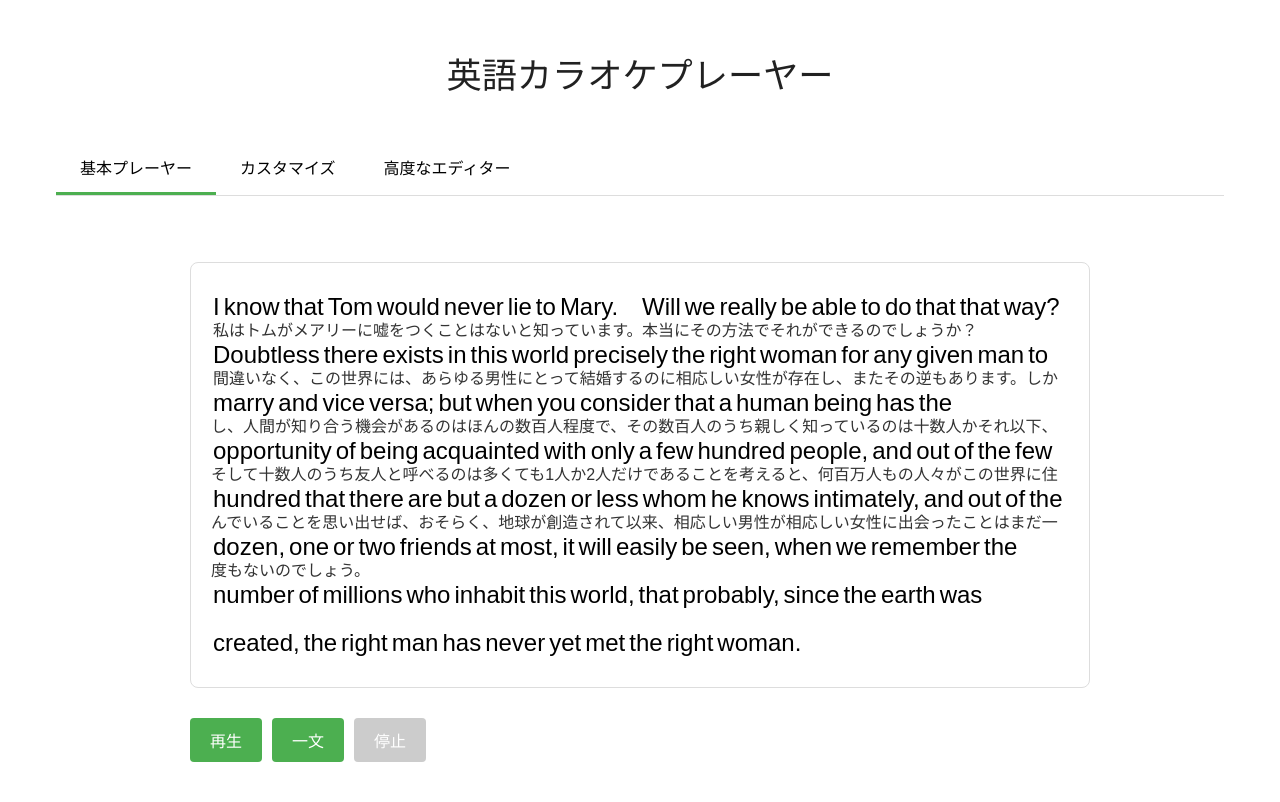
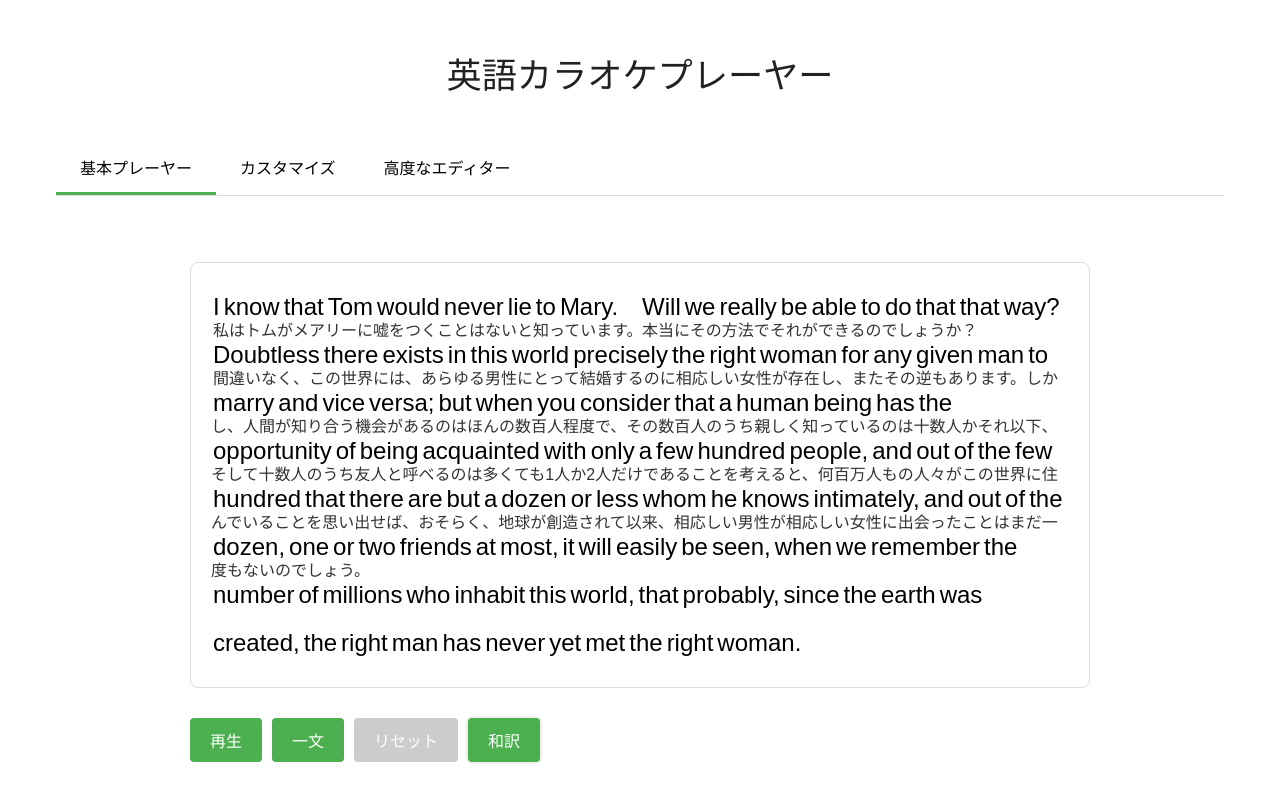
Before and after one commit to erutobusiness/english-karaoke-player, a React (Vite) app: page / in a window 1280 px wide. Shown: the top 802 px of the page. Built offline with nearby package versions, Linux system fonts and the light colour scheme.

Commit message:
EnglishKaraokePlayerコンポーネントに和訳表示のトグル機能を追加し、ボタンのスタイルを改善。CSSでボタンのアクティブおよび非アクティブ状態を定義。

```diff
--- a/src/components/EnglishKaraokePlayer/EnglishKaraokePlayer.tsx
+++ b/src/components/EnglishKaraokePlayer/EnglishKaraokePlayer.tsx
@@ -10,6 +10,7 @@ interface KaraokeActions {
 
 const EnglishKaraokePlayer = () => {
   const [activeItemIndex, setActiveItemIndex] = useState<number>(0);
+  const [showWayaku, setShowWayaku] = useState<boolean>(true); // 和訳表示の状態を管理
   const englishContainerRef = useRef<HTMLDivElement>(null);
   const englishTextsWrapperRef = useRef<HTMLDivElement>(null);
 
@@ -87,6 +88,10 @@ const EnglishKaraokePlayer = () => {
     reset();
   }, [reset]);
 
+  const handleToggleWayaku = useCallback(() => {
+    setShowWayaku((prev) => !prev);
+  }, []);
+
   return (
     <div className="karaoke-container single-box-inline">
       <div ref={englishContainerRef} className="karaoke-text-display">
@@ -119,16 +124,18 @@ const EnglishKaraokePlayer = () => {
           ))}
         </div>
 
-        <Wayaku
-          karaokeData={karaokeData}
-          containerRef={englishContainerRef}
-          textsWrapperRef={englishTextsWrapperRef}
-        />
+        {showWayaku && (
+          <Wayaku
+            karaokeData={karaokeData}
+            containerRef={englishContainerRef}
+            textsWrapperRef={englishTextsWrapperRef}
+          />
+        )}
       </div>
 
       <div className="controls-container controls-bottom">
         <button type="button" className="karaoke-button" onClick={handleTogglePlay}>
-          {isPlaying ? "一時停止" : "再生"}
+          {isPlaying ? "停止" : "再生"}
         </button>
         <button
           type="button"
@@ -143,7 +150,14 @@ const EnglishKaraokePlayer = () => {
           onClick={handleStop}
           disabled={!isPlaying && currentTime === 0}
         >
-          停止
+          リセット
+        </button>
+        <button
+          type="button"
+          className={`karaoke-button ${showWayaku ? "active" : "inactive"}`}
+          onClick={handleToggleWayaku}
+        >
+          和訳
         </button>
       </div>
 
--- a/src/styles/karaoke.css
+++ b/src/styles/karaoke.css
@@ -56,6 +56,25 @@
   cursor: not-allowed;
 }
 
+/* アクティブ状態のボタン */
+.karaoke-button.active {
+  background-color: #4caf50;
+  box-shadow: 0 0 4px rgba(0, 0, 0, 0.2);
+}
+
+/* 非アクティブ状態のボタン（通常色） */
+.karaoke-button.inactive {
+  background-color: #1a1a1a;
+  color: white;
+}
+/* ダークモードでは自動的に適用される */
+@media (prefers-color-scheme: light) {
+  .karaoke-button.inactive {
+    background-color: #e0e0e0;
+    color: #333;
+  }
+}
+
 /* カラオケ単語 */
 .karaoke-word {
   position: relative;
```
